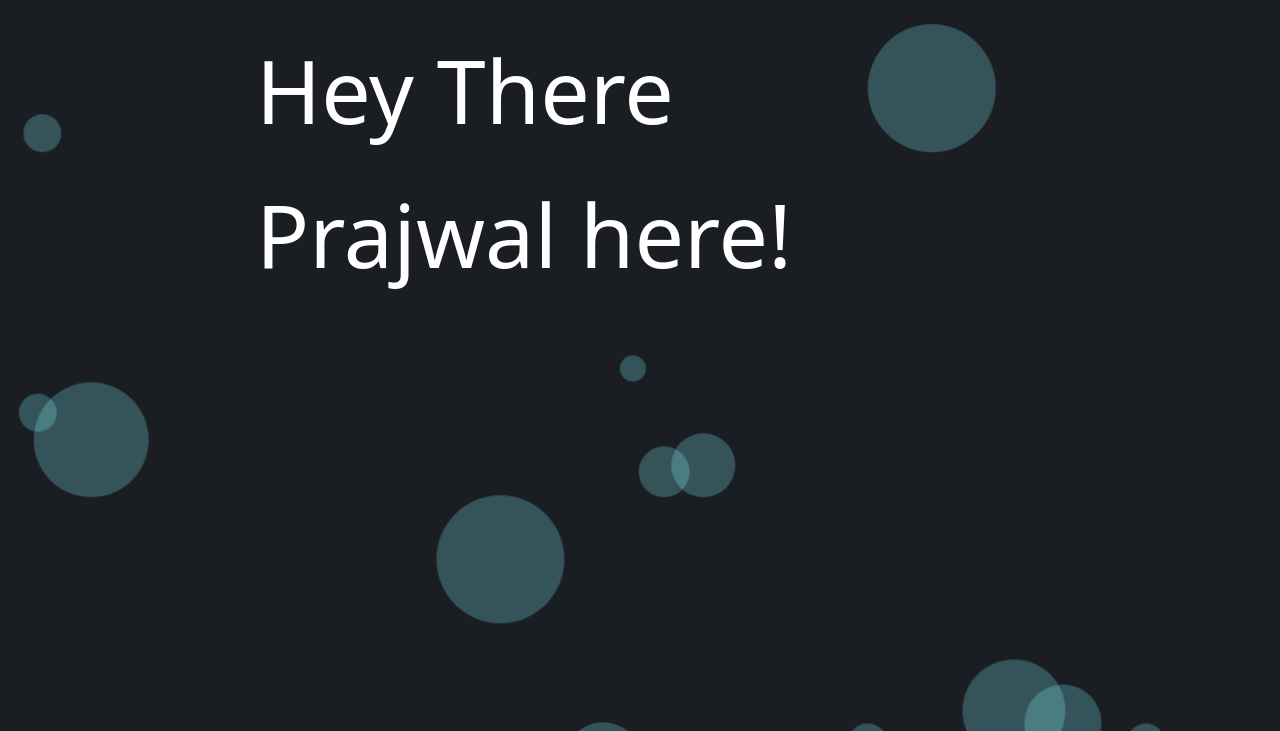
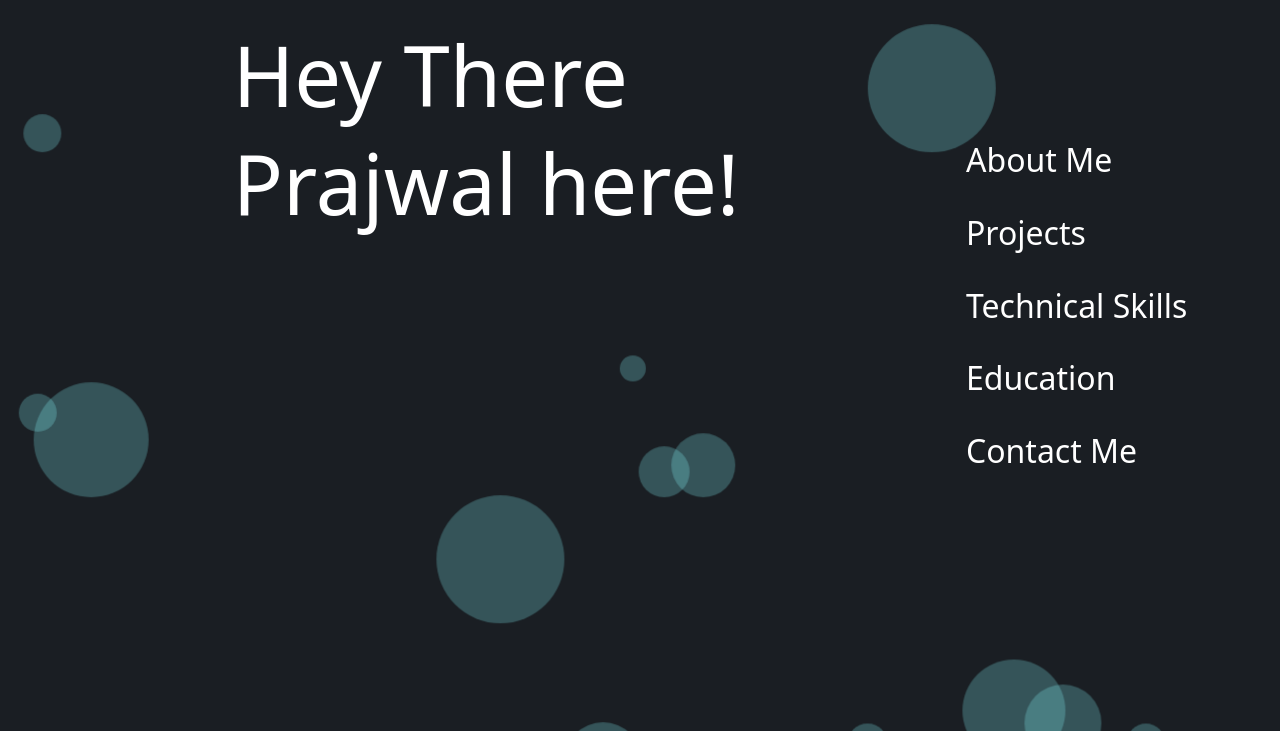
Before and after one commit to Prajwalnazre/Portfolio, a Django app: page /main/ in a window 1280 px wide. Shown: the top 731 px of the page. Run offline with Django 3.2, Linux system fonts and the light colour scheme; some libraries are stand-ins or nearby versions.

Commit message:
feature: Animation on navigation links

```diff
--- a/main/templates/index.html
+++ b/main/templates/index.html
@@ -12,6 +12,7 @@
   <link href="https://cdn.jsdelivr.net/npm/bootstrap@5.0.2/dist/css/bootstrap.min.css" rel="stylesheet"
     integrity="sha384-EVSTQN3/azprG1Anm3QDgpJLIm9Nao0Yz1ztcQTwFspd3yD65VohhpuuCOmLASjC" crossorigin="anonymous">
   <link rel="stylesheet" href="https://cdn.jsdelivr.net/npm/bootstrap-icons@1.5.0/font/bootstrap-icons.css">
+  <link rel="stylesheet" href="https://cdnjs.cloudflare.com/ajax/libs/animate.css/4.1.1/animate.min.css" />
   <!-- JavaScript Bundle with Popper -->
   <script src="https://cdn.jsdelivr.net/npm/bootstrap@5.0.2/dist/js/bootstrap.bundle.min.js"
     integrity="sha384-MrcW6ZMFYlzcLA8Nl+NtUVF0sA7MsXsP1UyJoMp4YLEuNSfAP+JcXn/tWtIaxVXM" crossorigin="anonymous">
@@ -76,7 +77,20 @@
     <div class="bubble"></div>
     <div class="bubble"></div>
     <div class="bubble"></div>
-    <h1 class="title">Hey There</h1>
-    <h1 class="title">Prajwal here!</h1>
+    <div class="container">
+      <div class="title animate__animated animate__fadeInDown">
+        <h1>Hey There</h1>
+        <h1>Prajwal here!</h1>
+      </div>
+      <div class="navigationSection">
+        <ul>
+          <li id="aboutMe">About Me</li>
+          <li id="projects">Projects</li>
+          <li id="technicalSkills">Technical Skills</li>
+          <li id="education">Education</li>
+          <li id="contactMe">Contact Me</li>
+        </ul>
+      </div>
+    </div>
   </div>
 </body>
--- a/static/css/index.css
+++ b/static/css/index.css
@@ -513,11 +513,72 @@
     }
   }
 
+  .container {
+      display: grid;
+      grid-template-columns: 3fr 1fr;
+  }
+
   .title {
-      font-size: 5.5rem;
       color: white;
       width: fit-content;
       margin-top: 3%;
-      margin-left: 20%;
+      margin-left: 18%;
       margin-right: auto;
   }
+
+  .title h1 {
+      font-size: 5.2rem;
+  }
+
+  .navigationSection {
+      color: white;
+      margin-top: 40%;
+  }
+
+  .navigationSection ul {
+    list-style-type: none;
+  }
+
+  .navigationSection ul li{
+    list-style-type: none;
+    position: relative;
+    color: white;
+    margin-top: 10%;
+    font-size: 2rem;
+    cursor: pointer;
+    padding-left: 15px;
+    border-top-right-radius: 10px;
+    border-bottom-left-radius: 10px;
+    transition: all 1s;
+  }
+
+  /* .navigationSection ul li:after, .navigationSection ul li:before {
+    content: '';
+    width: 30px;
+    height: 30px;
+    position: absolute;
+    border: 0px solid #fff;
+    transition: all 1s;
+  }
+
+  .navigationSection ul li:after {
+    top: -1px;
+    left: -1px;
+    border-top: 5px solid white;
+    border-left: 5px solid white;
+  }
+  .navigationSection ul li:before {
+    bottom: -1px;
+    right: -1px;
+    border-bottom: 5px solid white;
+    border-right: 5px solid white;
+  }
+
+  .navigationSection ul li:hover {
+    border-top-right-radius: 0px;
+    border-bottom-left-radius: 0px;
+  }
+  .navigationSection ul li:hover:before, .navigationSection ul li:hover:after {
+    width: 100%;
+    height: 100%;
+  } */
--- a/static/js/index.js
+++ b/static/js/index.js
@@ -1,2 +1,40 @@
 // index
-console.log("HEllo World");
+
+$(document).ready(function() {
+    $("#aboutMe").mouseenter(function(){
+        $(this).css("transition", "all 1s");
+        $(this).css("transform", "scale(1.1)")
+    }).mouseleave(function() {
+        $(this).css("transform", "scale(1)")
+    })
+
+    $("#projects").mouseenter(function(){
+        $(this).css("transition", "all 1s");
+        $(this).css("transform", "scale(1.1)")
+    }).mouseleave(function() {
+        $(this).css("transform", "scale(1)")
+    })
+
+    $("#technicalSkills").mouseenter(function(){
+        $(this).css("transition", "all 1s");
+        $(this).css("transform", "scale(1.1)")
+    }).mouseleave(function() {
+        $(this).css("transform", "scale(1)")
+    })
+
+    $("#education").mouseenter(function(){
+        $(this).css("transition", "all 1s");
+        $(this).css("transform", "scale(1.1)")
+    }).mouseleave(function() {
+        $(this).css("transform", "scale(1)")
+    })
+
+    $("#contactMe").mouseenter(function(){
+        $(this).css("transition", "all 1s");
+        $(this).css("transform", "scale(1.1)")
+    }).mouseleave(function() {
+        $(this).css("transform", "scale(1)")
+    })
+
+
+});
```
